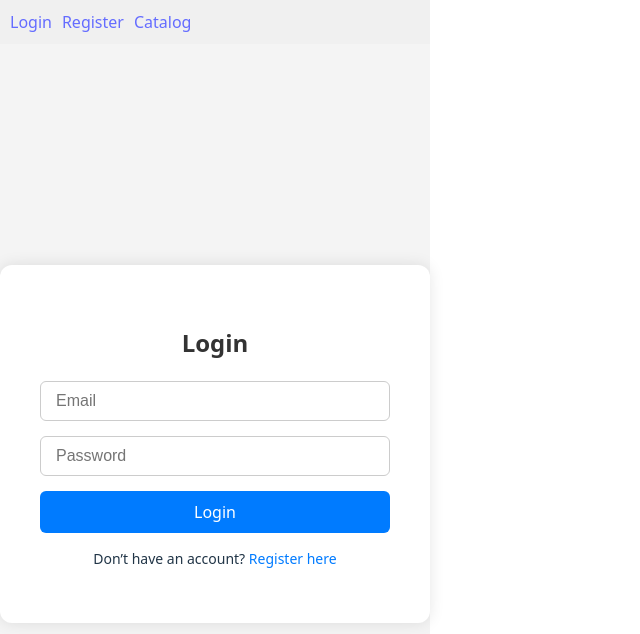
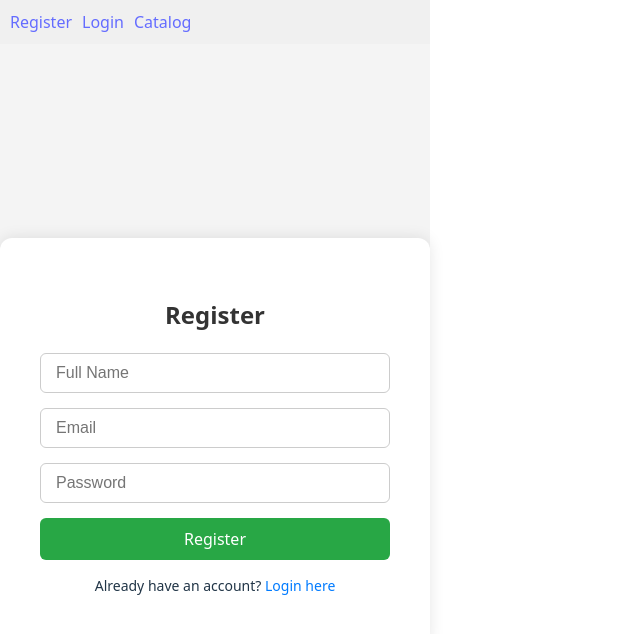
Before and after one commit to techwack/online-auction, a React (Vite) app: page / in a window 1280 px wide. Shown: the top 634 px of the page, without its empty margins (0-640 px from the left). Built offline with nearby package versions, Linux system fonts and the light colour scheme.

Commit message:
soved register navigation

```diff
--- a/src/App.jsx
+++ b/src/App.jsx
@@ -9,15 +9,15 @@ function App() {
       <div>
         {/* Navigation Bar */}
         <nav style={{ padding: "10px", backgroundColor: "#f0f0f0" }}>
-          <Link to="/" style={{ marginRight: "10px" }}>Login</Link>
-          <Link to="/register" style={{ marginRight: "10px" }}>Register</Link>
+          <Link to="/" style={{ marginRight: "10px" }}>Register</Link>
+          <Link to="/Login" style={{ marginRight: "10px" }}>Login</Link>
           <Link to="/catalog">Catalog</Link>
         </nav>
 
         {/* Routes */}
         <Routes>
-          <Route path="/" element={<Login />} />
-          <Route path="/register" element={<Register />} />
+          <Route path="/" element={<Register />} />
+          <Route path="/Login" element={<Login />} />
           <Route path="/catalog" element={<Catalog />} />
         </Routes>
       </div>
```
